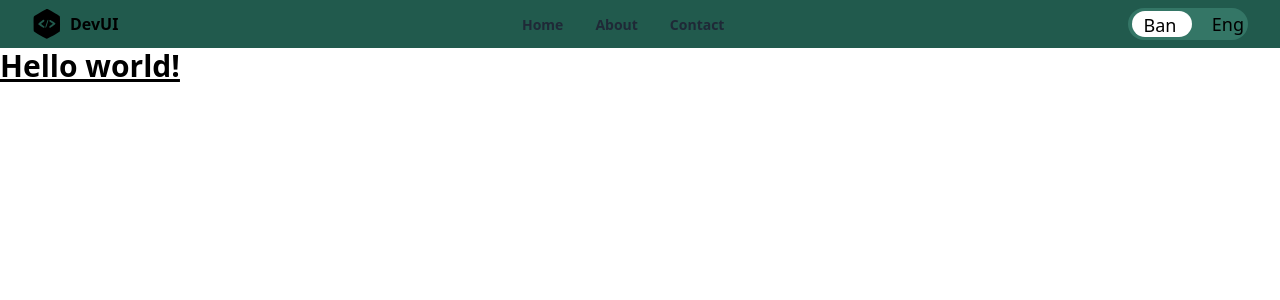
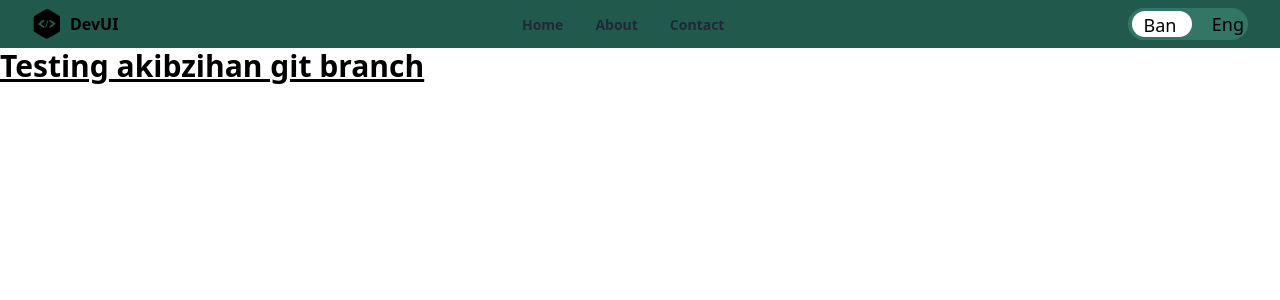
Before and after one commit to akibsaleh/Shohayota, a React (Vite) app: page / in a window 1280 px wide. Shown: the top 300 px of the page. Built offline with nearby package versions, Linux system fonts and the light colour scheme.

Commit message:
branch testing

```diff
--- a/src/App.jsx
+++ b/src/App.jsx
@@ -4,7 +4,7 @@ const App = () => {
   return (
     <>
       <Header></Header>
-      <h1 className="text-3xl font-bold underline">Hello world!</h1>
+      <h1 className="text-3xl font-bold underline">Testing akibzihan git branch</h1>
     </>
   );
 };
```
